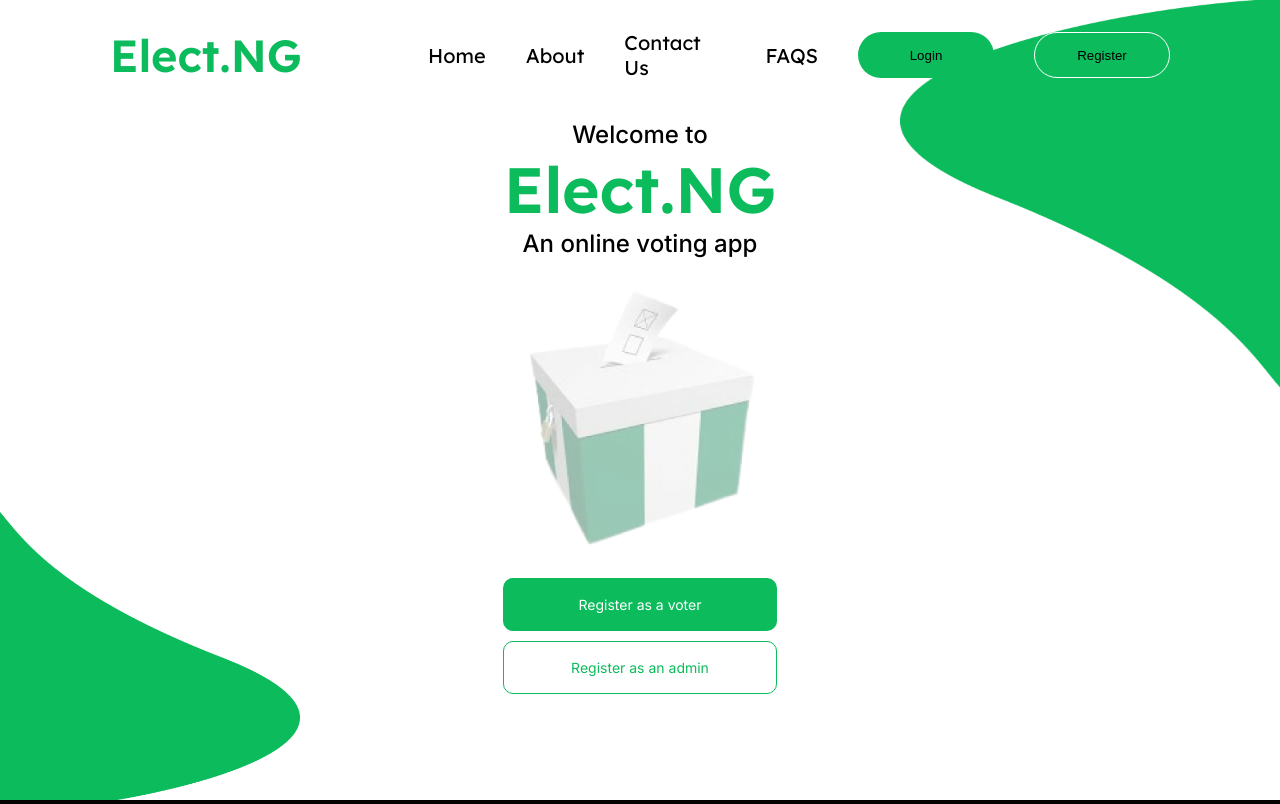
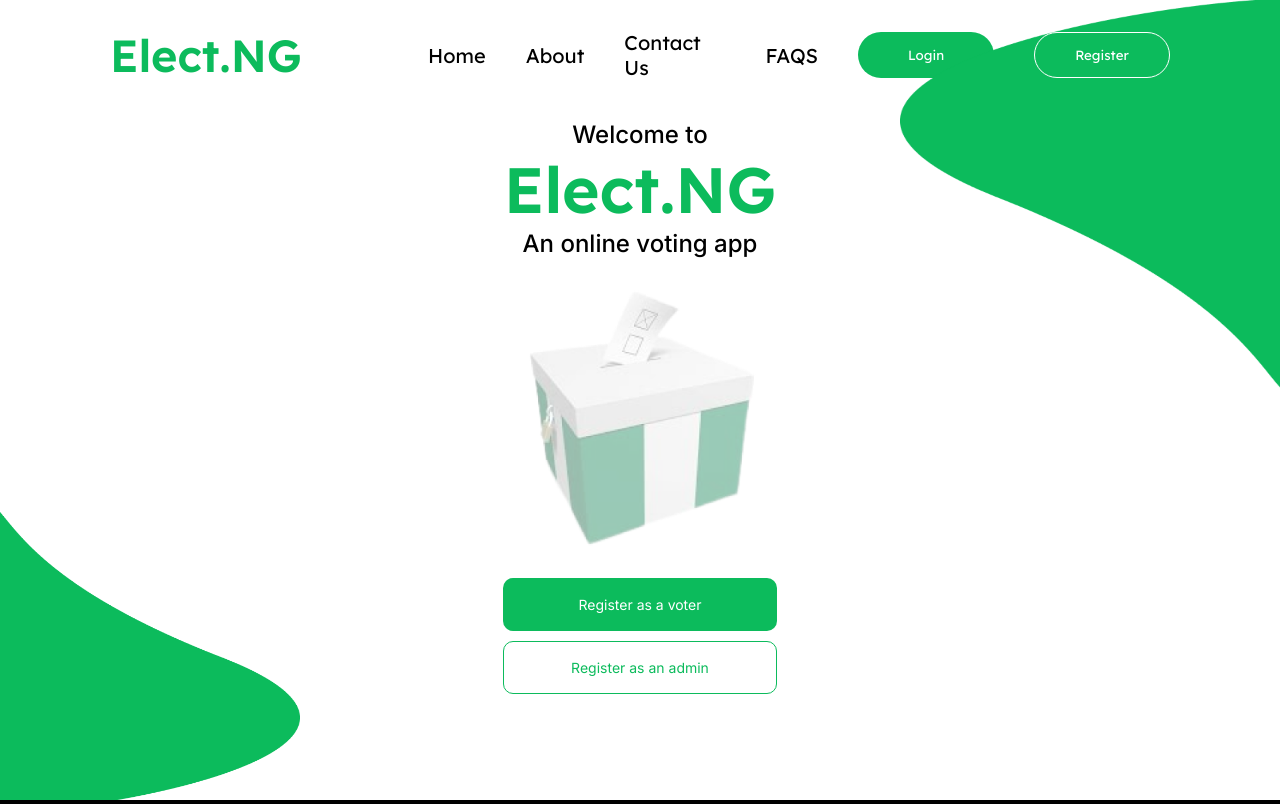
Before and after one commit to harzyz/Voting-System, a React (Create React App) app: page / in a window 1280 px wide. Built offline with nearby package versions, Linux system fonts and the light colour scheme.

Commit message:
more commits

```diff
--- a/src/components/navbar.component/navbar.module.css
+++ b/src/components/navbar.component/navbar.module.css
@@ -30,6 +30,8 @@
   height: 46px;
   padding: 10px 10px;
   border: none;
+  color: #FFF;
+  font-family: 'Lexend';
 }
 .registerbtn{
   border-radius: 30px;
@@ -39,6 +41,8 @@
   padding: 10px 10px;
   border: 1px solid #FFF;
   z-index: 200;
+  color: #FFF;
+  font-family: 'Lexend';
 }
 @media screen and (max-width: 450px) {
  .navwrapper{
```
